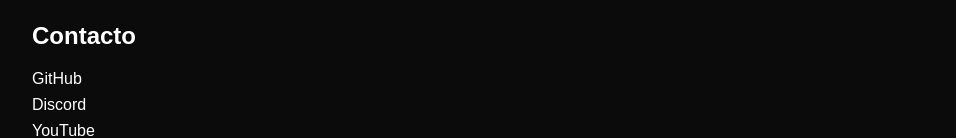
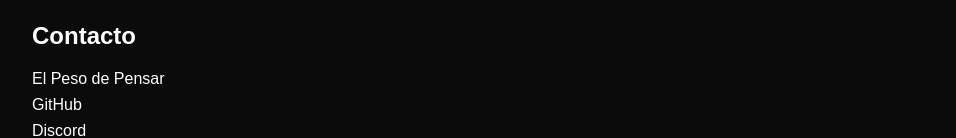
Before and after one commit to Demo4836xt/demo4836xt, a plain HTML site: page index.html in a window 1280 px wide. Shown: the part 819-957 px from the top of the page, without its empty margins (158-1114 px from the left). Drawn offline with Linux system fonts and the light colour scheme.

Commit message:
Update index.html

```diff
--- a/index.html
+++ b/index.html
@@ -126,6 +126,7 @@ No busco perfección, busco progreso y comprensión.
 <h2>Contacto</h2>
 
 <div class="links">
+<a href="https://demo4836xt.github.io/El-Peso-de-Pensar/" target="_blank"> El Peso de Pensar</a>
 <a href="https://github.com/demo4836xt" target="_blank">GitHub</a>
 <a href="https://discord.gg/s8n6aEkBG3" target="_blank">Discord</a>
 <a href="https://www.youtube.com/@Demo4836xtOriginal" target="_blank">YouTube</a>
```
